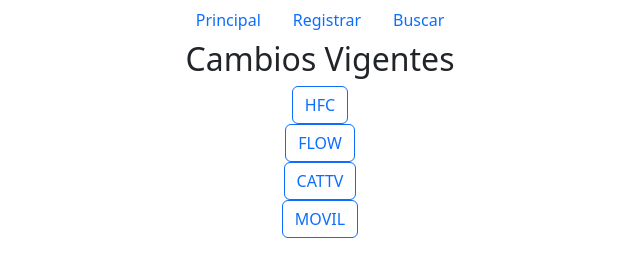
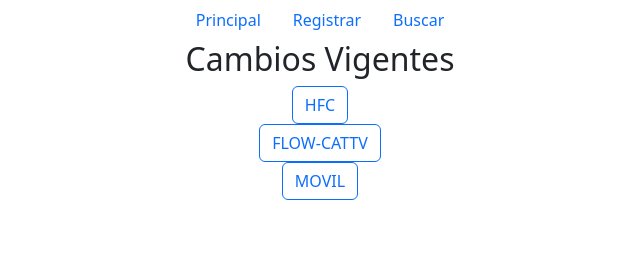
Before and after one commit to yaninacba/kambio2, a website with bundled scripts: page buscar.html in a window 1280 px wide. Shown: the whole page, without its empty margins (320-960 px from the left). Built offline with nearby package versions, Linux system fonts and the light colour scheme.

Commit message:
Update buscar.html
JHUJU

```diff
--- a/buscar.html
+++ b/buscar.html
@@ -28,8 +28,7 @@
     <h2>Cambios Vigentes</h2>
 
 <button id="botonHfc"  type="button" class="btn btn-outline-primary">HFC</button>
-<button id="botonFlow" type="button" class="btn btn-outline-primary">FLOW</button>
-<button id="botonCattv" class="btn btn-outline-primary">CATTV</button>
+<button id="botonFlow" type="button" class="btn btn-outline-primary">FLOW-CATTV</button>
 <button id="botonMovil" type="button" class="btn btn-outline-primary">MOVIL</button>
 </div>
 
```
